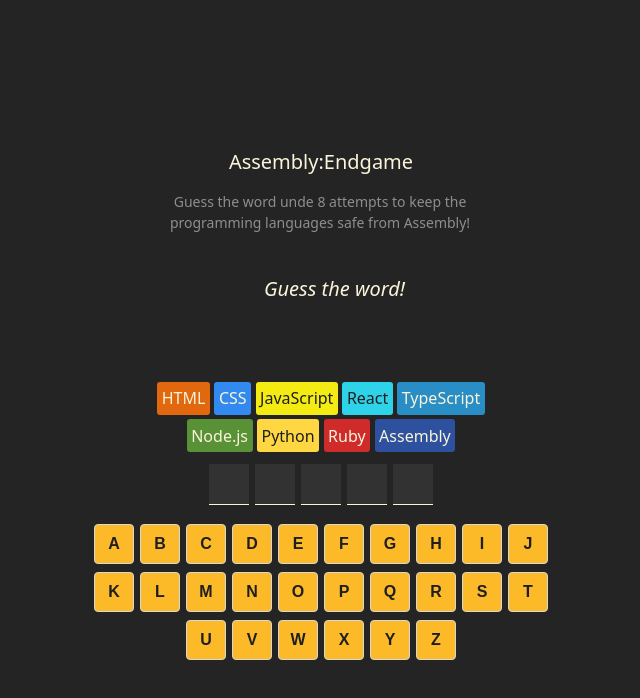
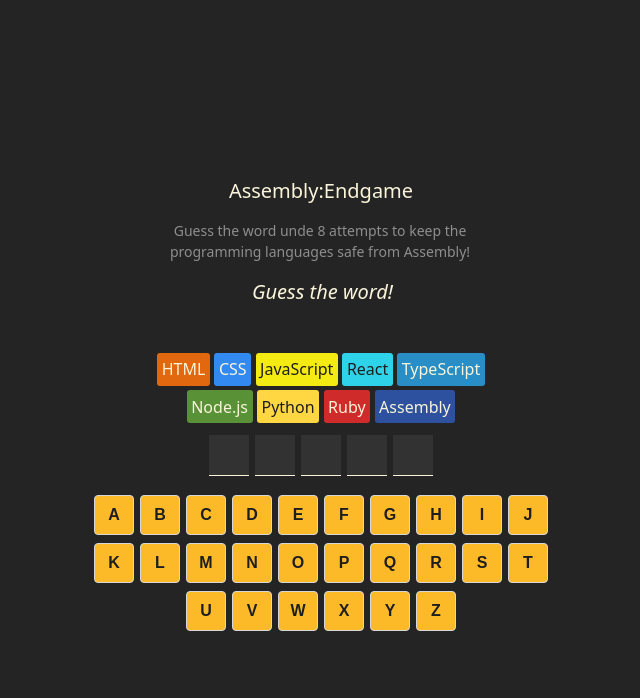
Before and after one commit to Waqar-Ahmad76/Assembly-Endgame, a React (Vite) app: page / in a window 1280 px wide. Shown: the top 698 px of the page, without its empty margins (319-959 px from the left). Built offline with nearby package versions, Linux system fonts and the light colour scheme.

Commit message:
Minor layout changes

```diff
--- a/src/App.css
+++ b/src/App.css
@@ -69,7 +69,7 @@
   width: 355px;
   min-height: 59px;
   /* background-color: #10a95b; */
-  padding: 6px 6px;
+  /* padding: 6px 6px; */
   font-weight: 500;
   font-size: 20px;
   line-height: 100%;
@@ -81,9 +81,9 @@
 
 .start-status {
   width: 355px;
-  min-height: 59px;
+  /* min-height: 59px; */
   background-color: #242424;
-  padding: 6px 6px;
+  /* padding: 6px 6px; */
   font-weight: 500;
   font-size: 20px;
   line-height: 100%;
@@ -98,7 +98,7 @@
   max-width: 355px;
   min-height: 59px;
   background-color: #7a5ea7;
-  padding: 6px 6px;
+  /* padding: 6px 6px; */
   font-weight: 500;
   font-size: 20px;
   font-style: italic;
@@ -108,13 +108,13 @@
   border-radius: 4px;
 }
 
-.status > h2 {
+/* .status > h2 {
   margin: 5px;
-}
+} */
 
 #message {
   font-size: 16px;
-  margin: 5px;
+  /* margin: 5px; */
 }
 
 .languages {
```
